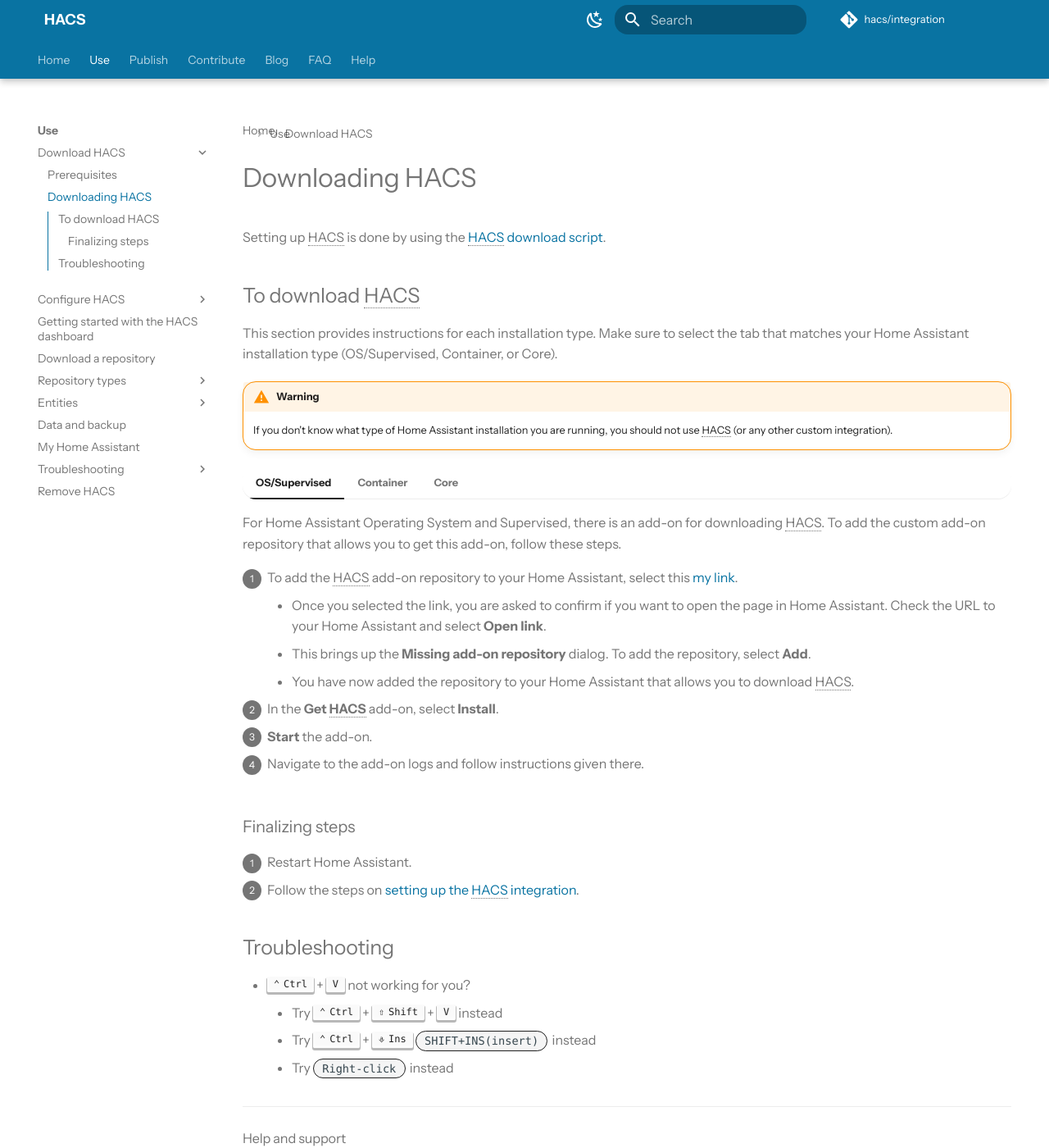
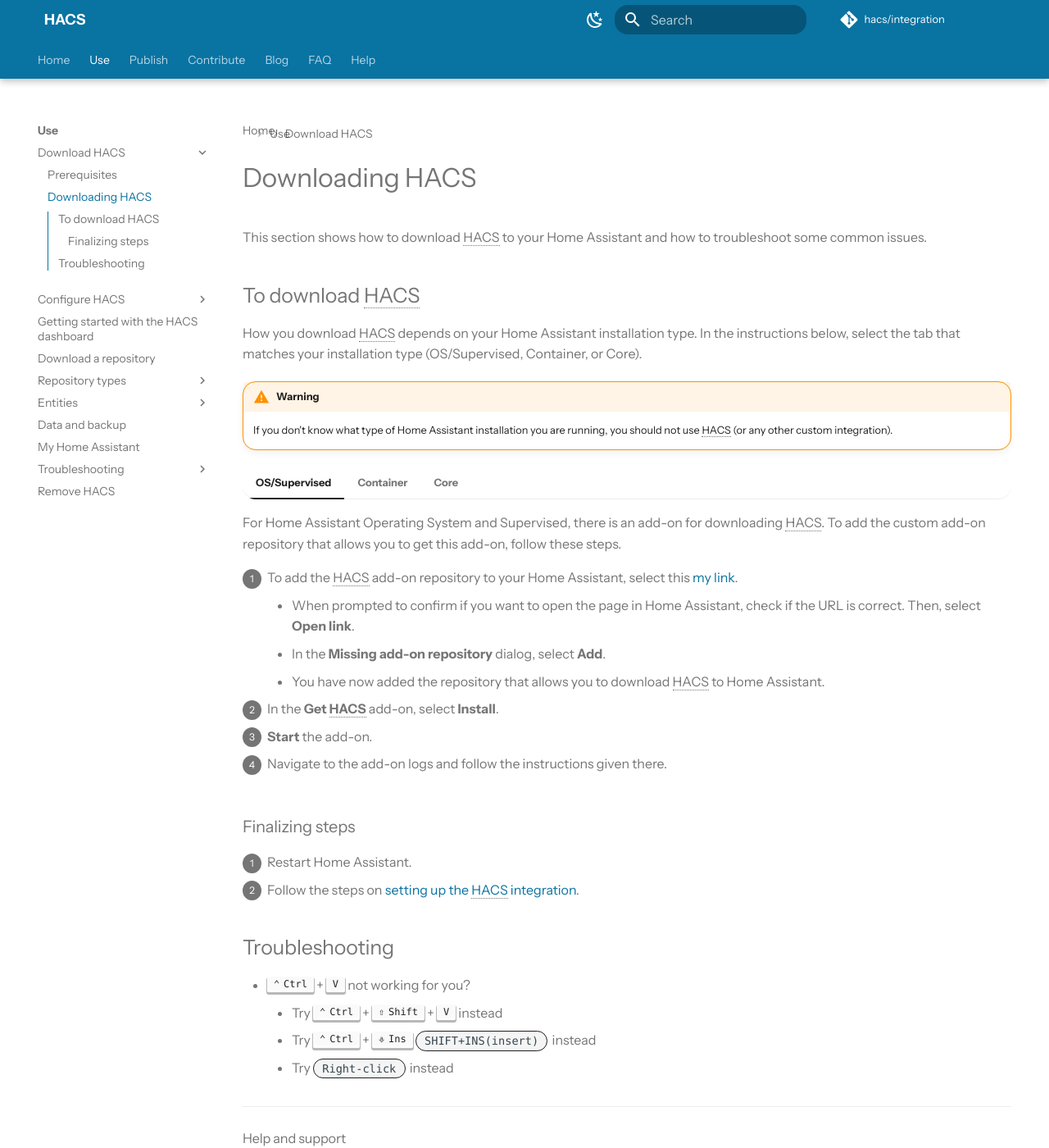
Before and after one commit to hacs/documentation, an MkDocs documentation site: the page built from source/docs/use/download/download.md, in a window 1280 px wide and 1400 px high. Shown: the whole window at 82% size. Built offline with MkDocs 1.6.1 and Material for MkDocs 9.7.7, drawn with Linux system fonts in a browser that asks for light colours; some web fonts are replaced; plug-ins that fetch from the network failed and are left out; comment, search, counter and statistics services are not loaded.

Commit message:
Download HACS: rephrase (#530)

```diff
--- a/source/docs/use/download/download.md
+++ b/source/docs/use/download/download.md
@@ -2,11 +2,12 @@
 title: Downloading HACS
 description: "Step-by-step instructions on downloading HACS to your Home Assistant"
 ---
-Setting up HACS is done by using the [HACS download script](https://github.com/hacs/get).
+
+This section shows how to download HACS to your Home Assistant and how to troubleshoot some common issues.
 
 ## To download HACS
 
-This section provides instructions for each installation type. Make sure to select the tab that matches your Home Assistant installation type (OS/Supervised, Container, or Core).
+How you download HACS depends on your Home Assistant installation type. In the instructions below, select the tab that matches your installation type (OS/Supervised, Container, or Core).
 
 !!! warning
     If you don't know what type of Home Assistant installation you are running, you should not use HACS (or any other custom integration).
@@ -16,14 +17,16 @@ This section provides instructions for each installation type. Make sure to sele
     For Home Assistant Operating System and Supervised, there is an add-on for downloading HACS. To add the custom add-on repository that allows you to get this add-on, follow these steps.
 
     1. To add the HACS add-on repository to your Home Assistant, select this [my link](https://my.home-assistant.io/redirect/supervisor_addon/?addon=cb646a50_get&repository_url=https%3A%2F%2Fgithub.com%2Fhacs%2Faddons).
-        - Once you selected the link, you are asked to confirm if you want to open the page in Home Assistant. Check the URL to your Home Assistant and select **Open link**.
-        - This brings up the **Missing add-on repository** dialog. To add the repository, select **Add**.
-        - You have now added the repository to your Home Assistant that allows you to download HACS.
+        - When prompted to confirm if you want to open the page in Home Assistant, check if the URL is correct. Then, select **Open link**.
+        - In the **Missing add-on repository** dialog, select **Add**.
+        - You have now added the repository that allows you to download HACS to Home Assistant.
     2. In the **Get HACS** add-on, select **Install**.
     3. **Start** the add-on.
-    4. Navigate to the add-on logs and follow instructions given there.
+    4. Navigate to the add-on logs and follow the instructions given there.
 
 === "Container"
+
+    To set up HACS, you can use the [HACS download script](https://github.com/hacs/get).
 
     1. Open a terminal.
     2. Go inside the container with `docker exec -it <name of container running homeassistant> bash`.
@@ -35,6 +38,8 @@ This section provides instructions for each installation type. Make sure to sele
 
 
 === "Core"
+
+    To set up HACS, you can use the [HACS download script](https://github.com/hacs/get).
 
     1. Open a terminal.
     2. Change to the user that is running Home Assistant.
```
